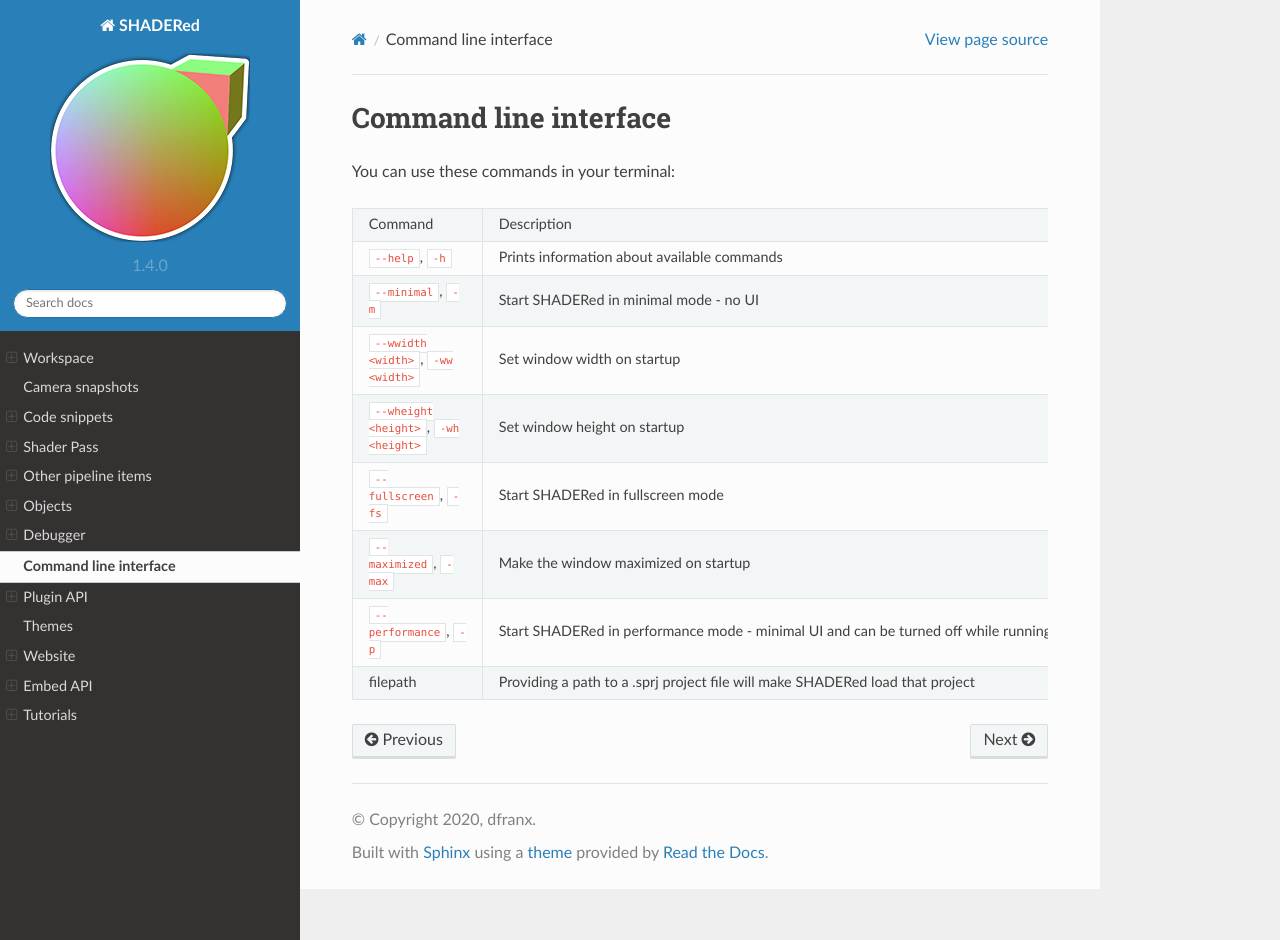
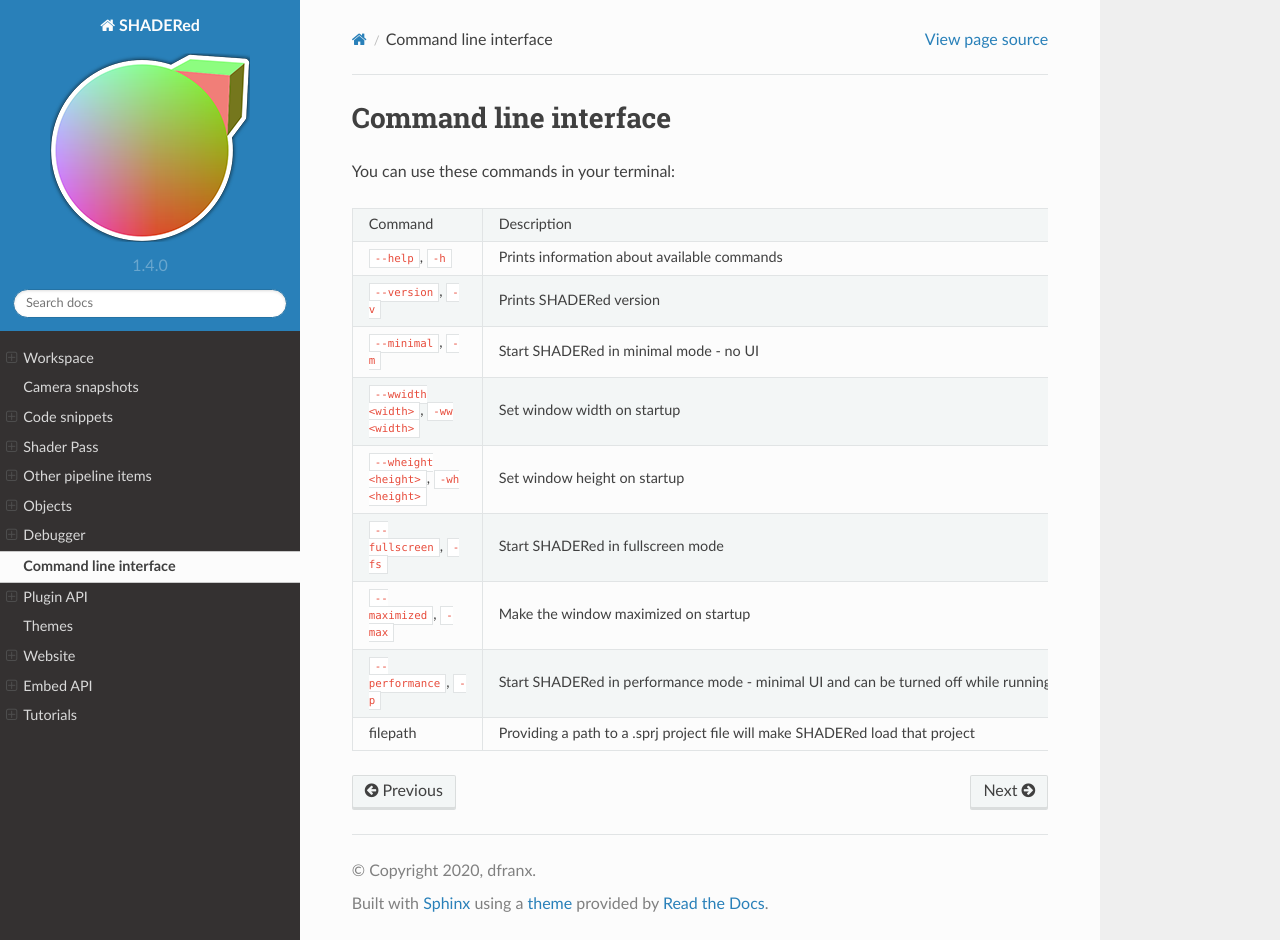
Before and after one commit to dfranx/shadered-docs, a Sphinx documentation site: the page built from source/commandline.rst, in a window 1280 px wide and 940 px high. Built offline with Sphinx 7.4.7 and the Read the Docs theme 2.0.0, drawn with Linux system fonts in a browser that asks for light colours.

Commit message:
Add --version | -v command line option

```diff
--- a/source/commandline.rst
+++ b/source/commandline.rst
@@ -8,6 +8,8 @@
 | Command                                        | Description                                                                                        |
 +------------------------------------------------+----------------------------------------------------------------------------------------------------+
 | ``--help``, ``-h``                             | Prints information about available commands                                                        |
++------------------------------------------------+----------------------------------------------------------------------------------------------------+
+| ``--version``, ``-v``                          | Prints SHADERed version                                                                            |
 +------------------------------------------------+----------------------------------------------------------------------------------------------------+
 | ``--minimal``, ``-m``                          | Start SHADERed in minimal mode - no UI                                                             |
 +------------------------------------------------+----------------------------------------------------------------------------------------------------+
```
